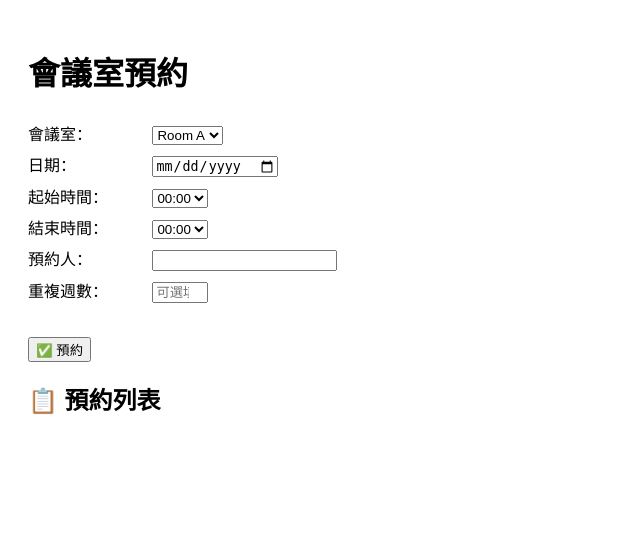
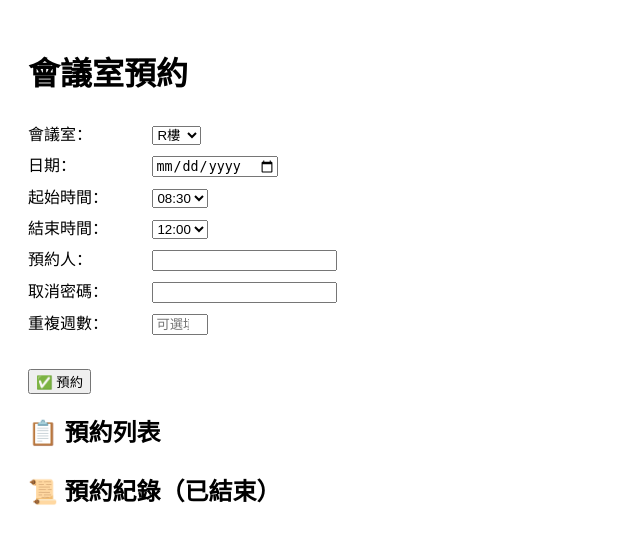
Before and after one commit to xxxrrick/meeting-room, a Python web app: template templates/index.html in a window 1280 px wide. Shown: the top 544 px of the page, without its empty margins (0-640 px from the left). Run offline with Jinja, Linux system fonts and the light colour scheme; the template is opened without the code that fills it, so the values that code supplies are empty.

Commit message:
Update index.html

```diff
--- a/templates/index.html
+++ b/templates/index.html
@@ -26,8 +26,8 @@
     <form action="/book" method="POST">
         <label>會議室：</label>
         <select name="room">
-            <option value="Room A">Room A</option>
-            <option value="Room B">Room B</option>
+            <option value="R樓">R樓</option>
+            <option value="裕林">裕林</option>
         </select><br>
 
         <label>日期：</label>
@@ -37,7 +37,7 @@
         <select name="start_time" required>
           {% for h in range(0, 24) %}
             {% for m in ['00', '30'] %}
-          <option value="{{ '%02d' % h }}:{{ m }}">{{ '%02d' % h }}:{{ m }}</option>
+              <option value="{{ '%02d' % h }}:{{ m }}" {% if h == 8 and m == '30' %}selected{% endif %}>{{ '%02d' % h }}:{{ m }}</option>
             {% endfor %}
           {% endfor %}
         </select><br>
@@ -46,22 +46,16 @@
         <select name="end_time" required>
           {% for h in range(0, 24) %}
             {% for m in ['00', '30'] %}
-          <option value="{{ '%02d' % h }}:{{ m }}">{{ '%02d' % h }}:{{ m }}</option>
+              <option value="{{ '%02d' % h }}:{{ m }}" {% if h == 12 and m == '00' %}selected{% endif %}>{{ '%02d' % h }}:{{ m }}</option>
             {% endfor %}
           {% endfor %}
         </select><br>
 
-        <datalist id="minute-steps">
-            <option value="00:00">
-            <option value="00:10">
-            <option value="00:20">
-            <option value="00:30">
-            <option value="00:40">
-            <option value="00:50">
-        </datalist>
-
         <label>預約人：</label>
         <input type="text" name="user" required><br>
+
+        <label>取消密碼：</label>
+        <input type="password" name="cancel_password" required><br>
 
         <label>重複週數：</label>
         <input type="number" name="repeat_weeks" min="0" max="12" placeholder="可選填，如 3 表示重複 3 週"><br><br>
@@ -74,8 +68,18 @@
         {% for b in bookings %}
             <li>
                 🏠 <strong>{{ b[1] }}</strong> ｜ 📅 {{ b[2] }} ｜ 🕒 {{ b[3] }} ~ {{ b[4] }} ｜ 👤 {{ b[5] }}
-                <a href="/cancel/{{ b[0] }}" onclick="return confirm('確認取消這筆預約？')">❌ 取消</a>
+                <form action="/cancel/{{ b[0] }}" method="POST" style="display:inline;">
+                  <input type="password" name="cancel_password" placeholder="取消密碼" required>
+                  <button type="submit">❌ 取消</button>
+                </form>
             </li>
+        {% endfor %}
+    </ul>
+
+    <h2>📜 預約紀錄（已結束）</h2>
+    <ul>
+        {% for h in history %}
+            <li>✅ {{ h[1] }} ｜ {{ h[2] }} {{ h[3] }} ~ {{ h[4] }} ｜ 👤 {{ h[5] }}</li>
         {% endfor %}
     </ul>
 </body>
```
Lines whose indentation alone changed are shown as unchanged.
